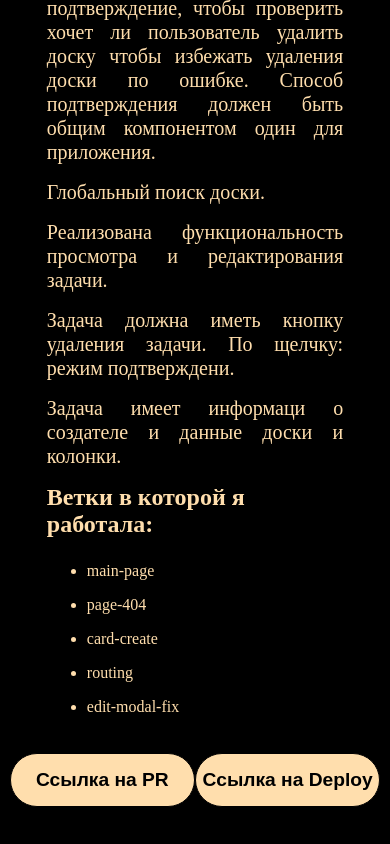
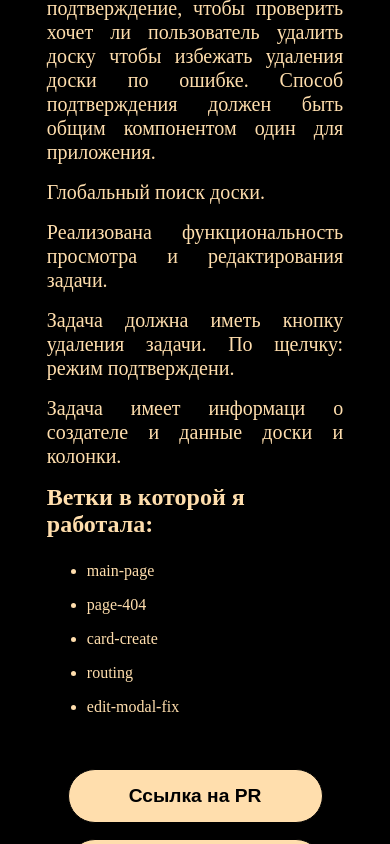
Before and after one commit to alimbaeva/cv, a React (Create React App) app: page / in a window 390 px wide. Both pictures are taken after a click on the button "Узнать больше". Shown: the part 1293-2137 px from the top of the page. Built offline with nearby package versions, Linux system fonts and the light colour scheme.

Commit message:
feat: add style for buttons

```diff
--- a/src/components/portfolioSlide/moreAboutTopic.scss
+++ b/src/components/portfolioSlide/moreAboutTopic.scss
@@ -189,6 +189,15 @@
 }
 
 @media (max-width: 425px) {
+    .about-topic,
+    .about-topicDark {
+        &__btns {
+            flex-direction: column;
+            button {
+                margin-top: 1rem;
+            }
+        }
+    }
     .about-topic__back-btn {
         margin-left: 81%;
     }
```
